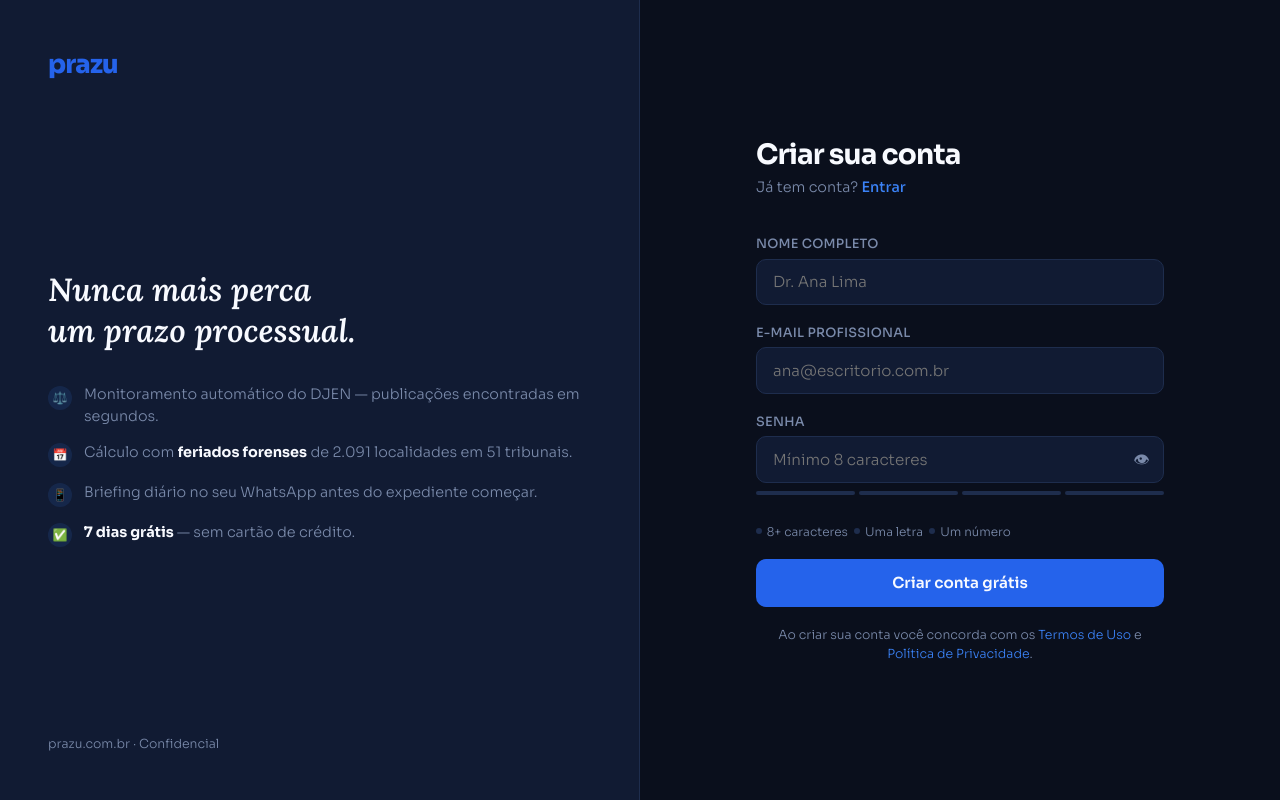
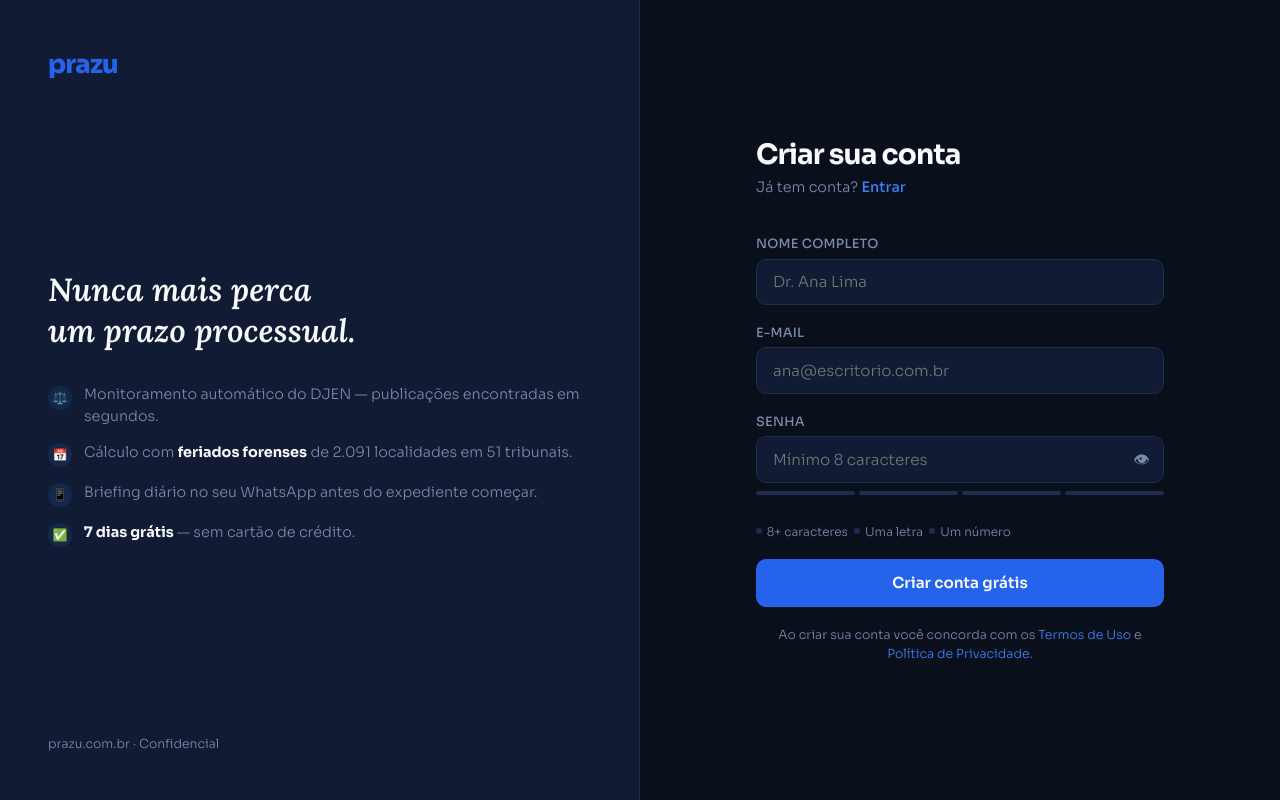
Before and after one commit to cerosplataforms/prazu, a FastAPI app: page /cadastro in a window 1280 px wide. Run offline with FastAPI, Linux system fonts and the light colour scheme; parts of the project's set-up code (start-up, migrations or seed data) failed here and were passed over.

Commit message:
fix: label email — remove "profissional"

```diff
--- a/web/templates/cadastro.html
+++ b/web/templates/cadastro.html
@@ -247,7 +247,7 @@
     </div>
 
     <div class="field" id="field-email">
-      <label for="email">E-mail profissional</label>
+      <label for="email">E-mail</label>
       <input type="email" id="email" name="email" placeholder="ana@escritorio.com.br" autocomplete="email" required>
       <div class="field-error" id="err-email"></div>
     </div>
```
